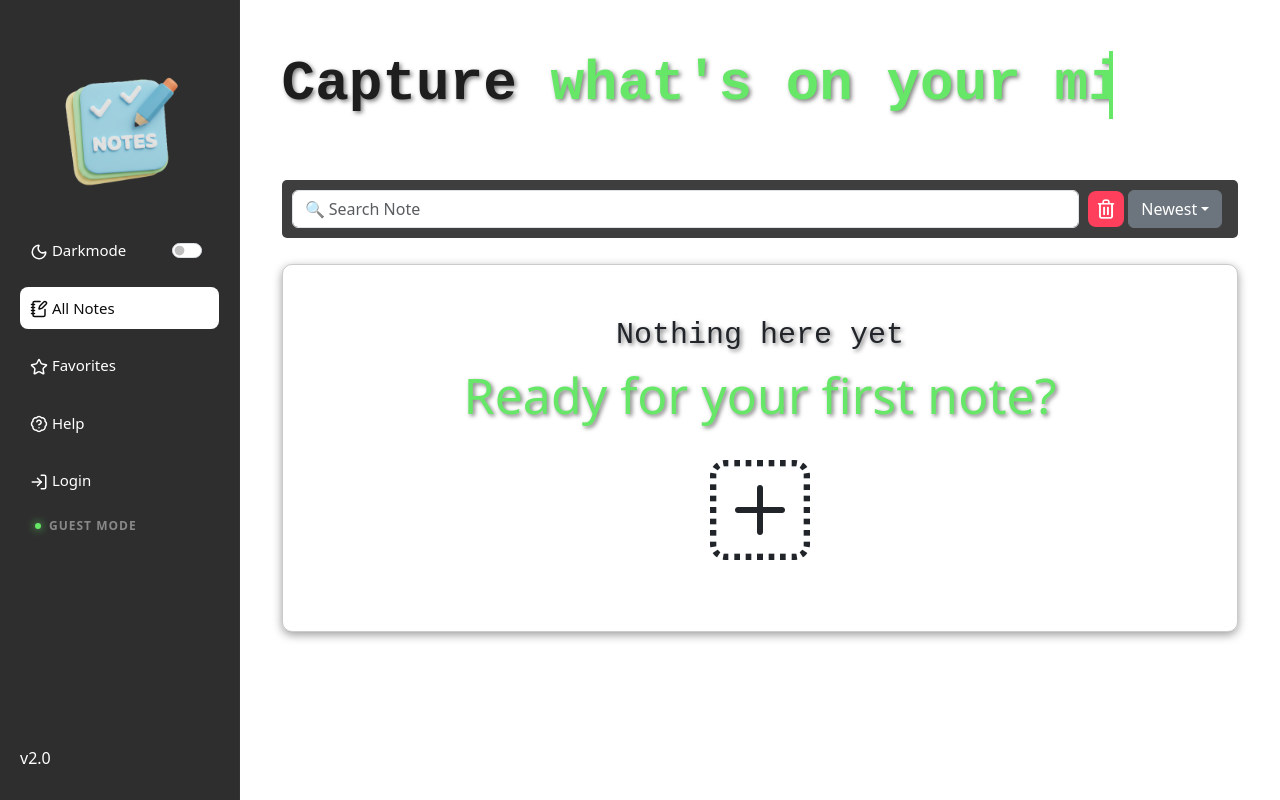
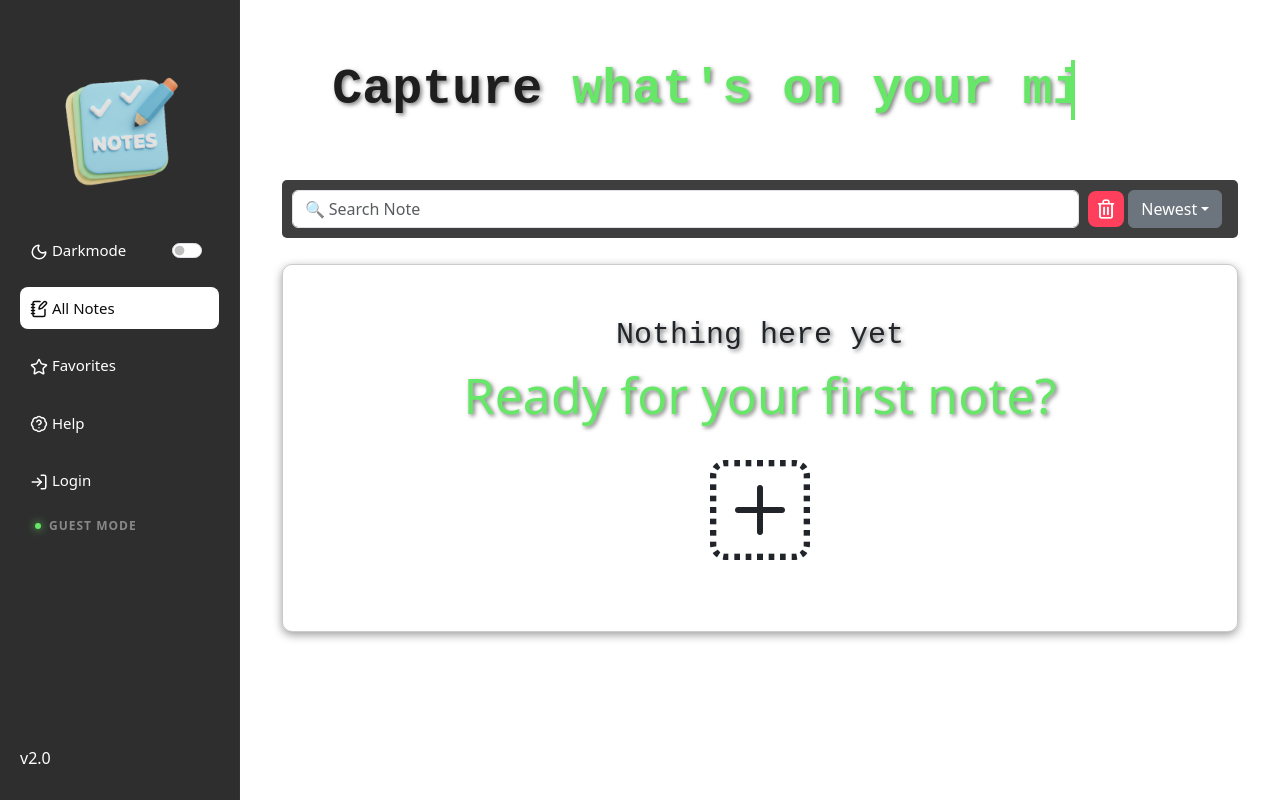
Before and after one commit to ehrvayn/QuickNotes, a React (Vite) app in the folder Front-end/: page / in a window 1280 px wide. Built offline with nearby package versions, Linux system fonts and the light colour scheme.

Commit message:
reponsiveness

```diff
--- a/Front-end/src/assets/styles/App.css
+++ b/Front-end/src/assets/styles/App.css
@@ -80,32 +80,27 @@
   overflow-y: auto;
 }
 
-.title {
-  font-size: clamp(18px, 5vw, 50px);
+.title-container h1.title {
+  font-size: clamp(18px, 4vw, 50px);
+
+  width: fit-content;
+  max-width: 100%;
+  margin: 0 auto;
   font-weight: bold;
-  margin-bottom: 0;
   white-space: nowrap;
   overflow: hidden;
   font-family: monospace;
   border-right: 4px solid #67e767;
   color: #67e767;
-  text-shadow: 2px 2px 4px rgba(0, 0, 0, 0.5);
-  text-align: center;
   animation:
     typing 3s steps(25, end) infinite,
     blink 0.8s step-end infinite;
 }
 
 @keyframes typing {
-  0% {
-    width: 0;
-  }
-  50% {
-    width: 100%;
-  }
-  80% {
-    width: 100%;
-  }
+  0% { width: 0; }
+  50% { width: 100%; }
+  80% { width: 100%; }
 }
 
 @keyframes blink {
```
